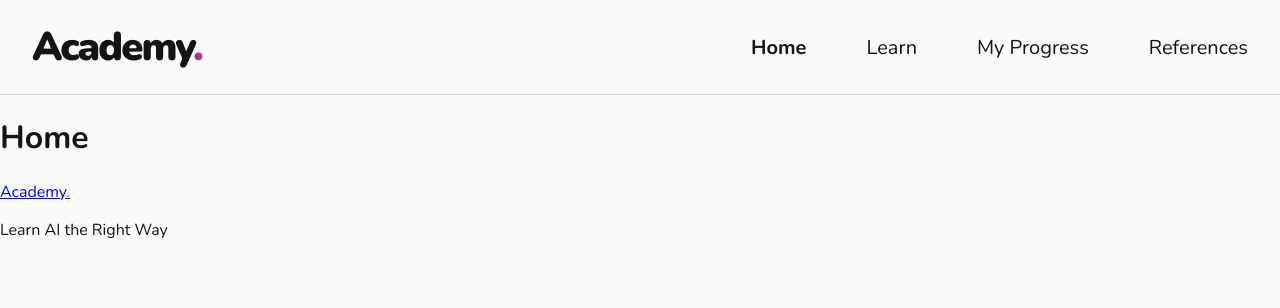
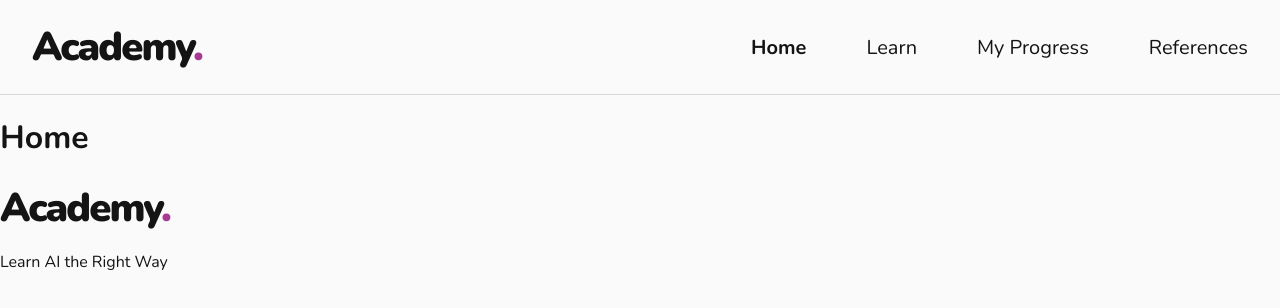
Before and after one commit to elijahmanlockedin112/webmaster, a plain HTML site: page index.html in a window 1280 px wide. Drawn offline with nearby package versions, Linux system fonts and the light colour scheme.

Commit message:
Footer class and bug fix

```diff
--- a/index.html
+++ b/index.html
@@ -23,7 +23,7 @@
         </main>
 
         <footer>
-            <a href="index.html">Academy<span class="dot">.</span></a>
+            <a class="logo" href="index.html">Academy<span class="dot">.</span></a>
             <p>Learn AI the Right Way</p>
         </footer>
     </body>
```
Also changed, not shown: learn.html (+1 -1 lines), progress.html (+1 -1 lines), references.html (+1 -1 lines).
